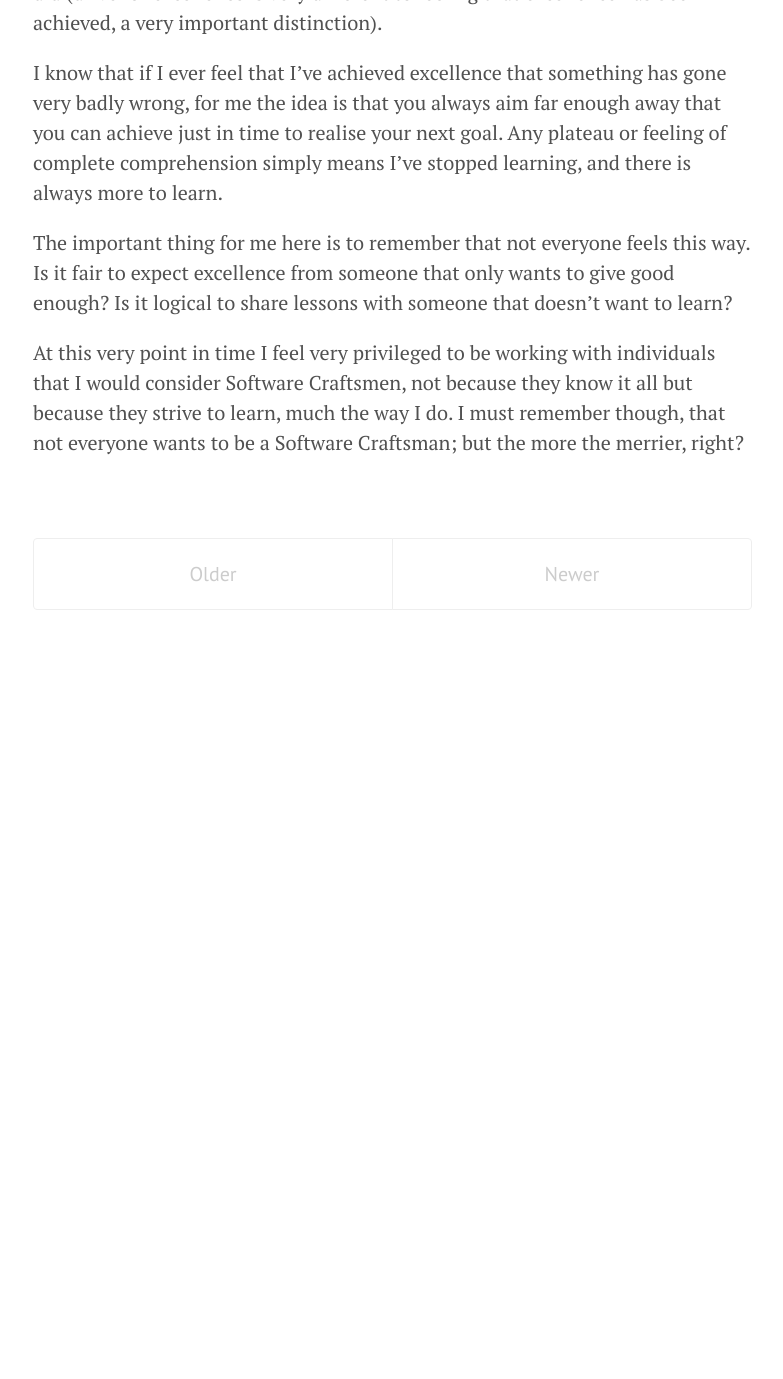
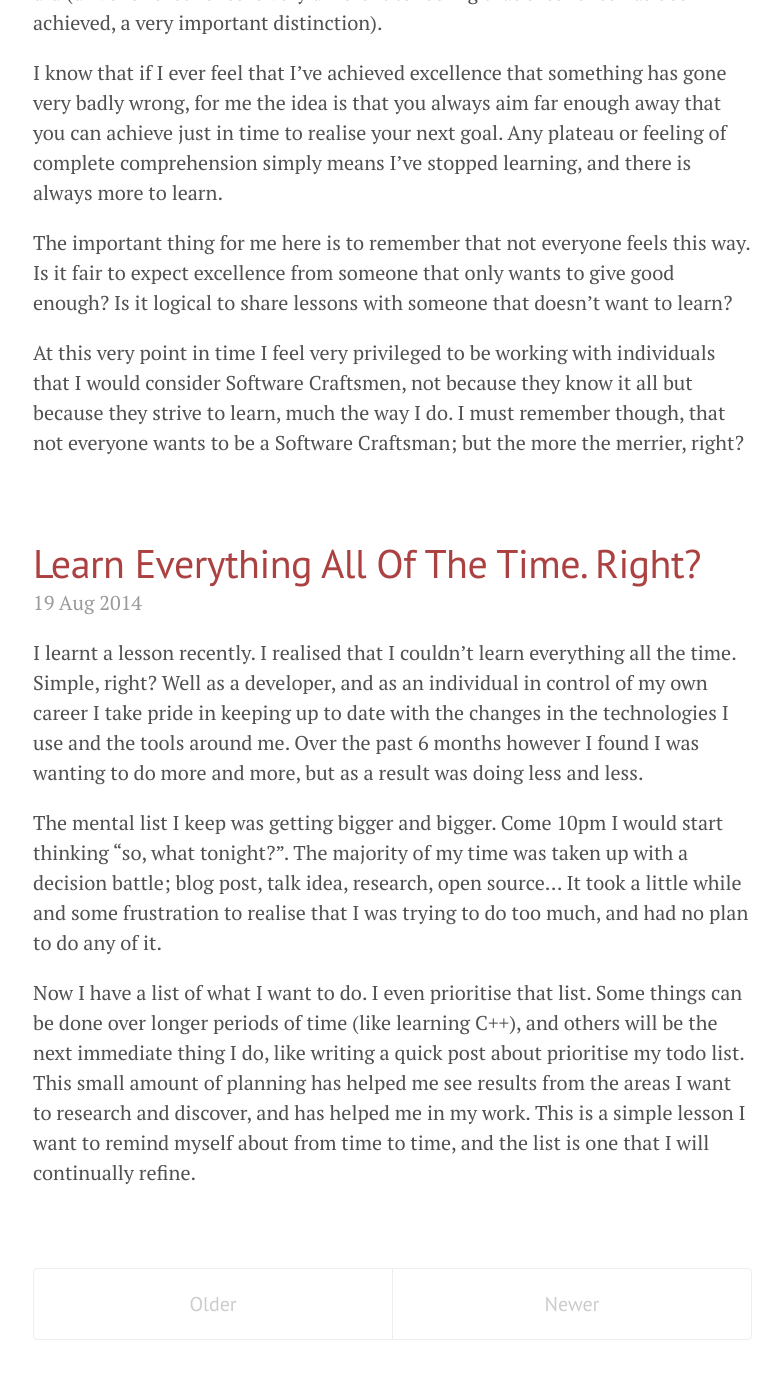
Before and after one commit to garoevans/garoevans.github.io, a Jekyll site: the page built from index.html, in a window 1280 px wide and 1400 px high, scrolled down 2013 px. Shown: the top 1379 px of the window, without its empty margins (247-1030 px from the left). Built offline with Jekyll 4.4.1, drawn with Linux system fonts in a browser that asks for light colours; Markdown is read by kramdown in place of the engine named in the settings; the list of posts is cut into pages by our own code; before the commit the page ends 2683 px from its top, so only the background shows below that.

Commit message:
Another post

```diff
--- /dev/null
+++ b/_posts/2014-08-19-learn-everything-all-of-the-time-right.md
@@ -0,0 +1,10 @@
+---
+layout: post
+title: Learn Everything All Of The Time. Right?
+---
+
+I learnt a lesson recently. I realised that I couldn’t learn everything all the time. Simple, right? Well as a developer, and as an individual in control of my own career I take pride in keeping up to date with the changes in the technologies I use and the tools around me. Over the past 6 months however I found I was wanting to do more and more, but as a result was doing less and less.
+
+The mental list I keep was getting bigger and bigger. Come 10pm I would start thinking “so, what tonight?”. The majority of my time was taken up with a decision battle; blog post, talk idea, research, open source… It took a little while and some frustration to realise that I was trying to do too much, and had no plan to do any of it.
+
+Now I have a list of what I want to do. I even prioritise that list. Some things can be done over longer periods of time (like learning C++), and others will be the next immediate thing I do, like writing a quick post about prioritise my todo list. This small amount of planning has helped me see results from the areas I want to research and discover, and has helped me in my work. This is a simple lesson I want to remind myself about from time to time, and the list is one that I will continually refine.
--- a/index.html
+++ b/index.html
@@ -14,6 +14,8 @@ layout: default
     <span class="post-date">{{ post.date | date_to_string }}</span>
 
     {{ post.content }}
+
+    <div class='shareaholic-canvas' data-app='share_buttons' data-app-id='15034490'></div>
   </div>
   {% endfor %}
 </div>
```
